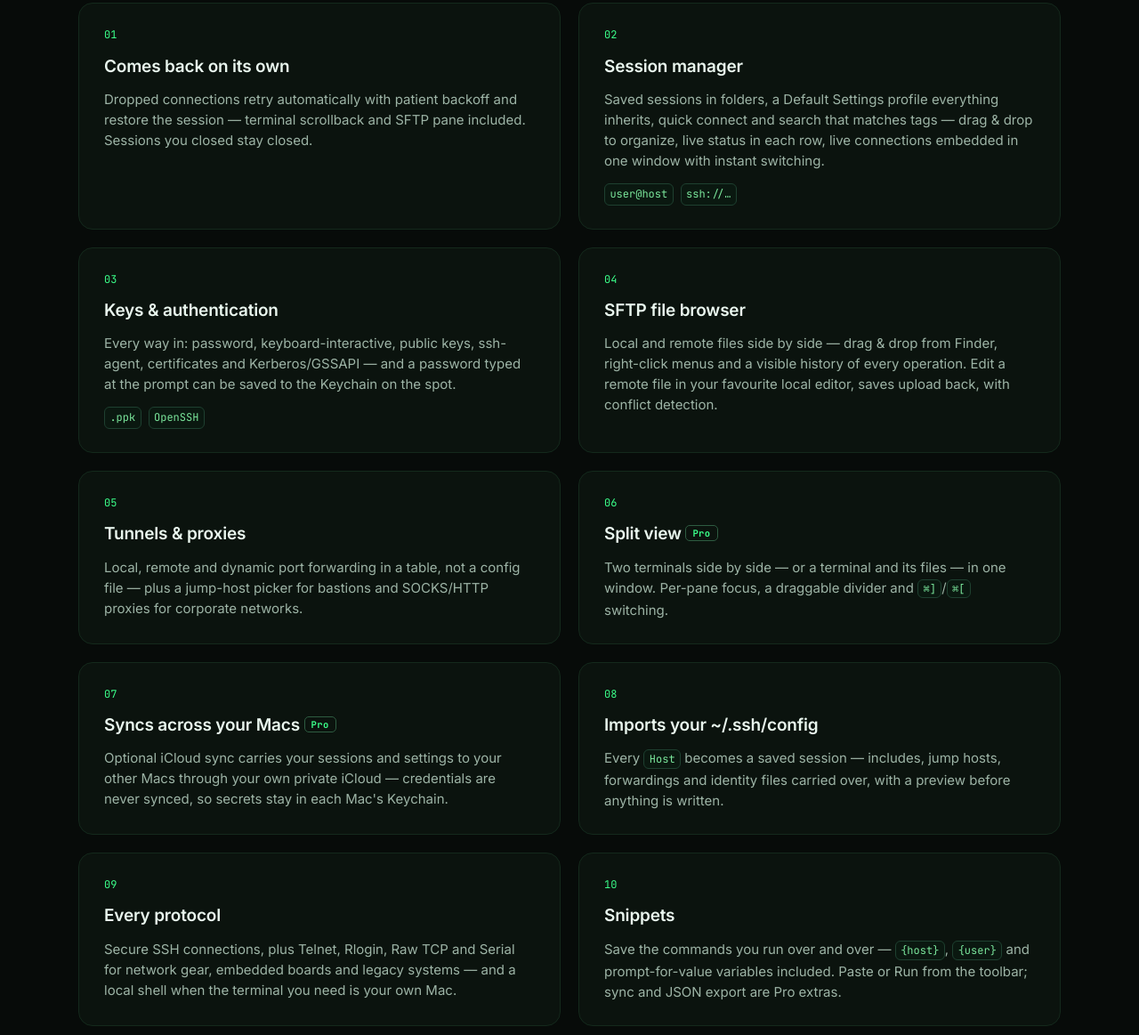
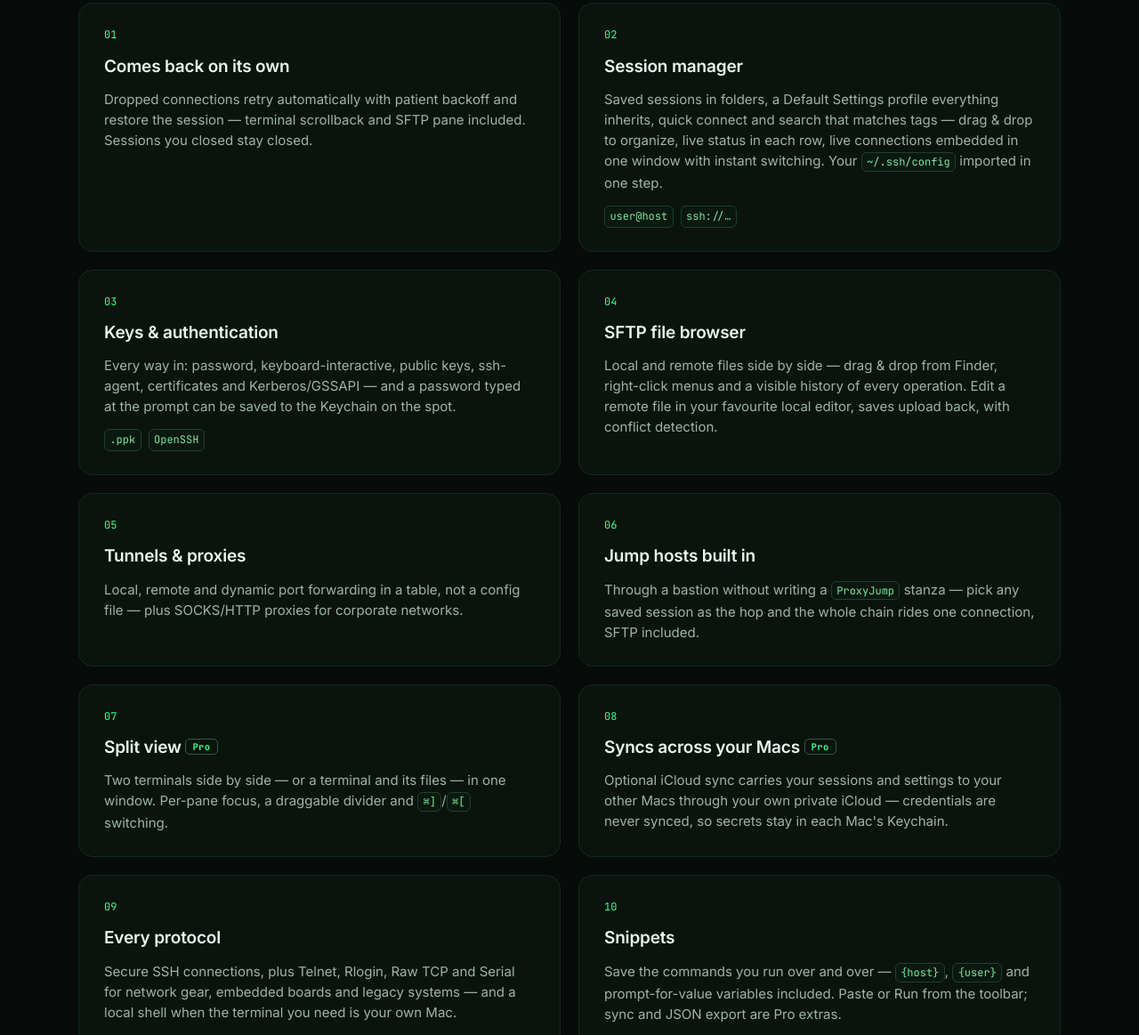
Before and after one commit to knstntnkek/macittysite, a plain HTML site: page index.html in a window 1280 px wide. Shown: the part 3244-4407 px from the top of the page at 89% size. Drawn offline with Linux system fonts and the light colour scheme.

Commit message:
Site update

```diff
--- a/index.html
+++ b/index.html
@@ -236,7 +236,8 @@
           <p>Saved sessions in folders, a Default Settings profile everything
           inherits, quick connect and search that matches tags — drag &amp;
           drop to organize, live status in each row, live connections embedded
-          in one window with instant switching.</p>
+          in one window with instant switching. Your <code>~/.ssh/config</code>
+          imported in one step.</p>
           <div class="chips"><code>user@host</code><code>ssh://…</code></div>
         </div>
 
@@ -262,12 +263,19 @@
           <span class="idx">05</span>
           <h3>Tunnels &amp; proxies</h3>
           <p>Local, remote and dynamic port forwarding in a table, not a
-          config file — plus a jump-host picker for bastions and
-          SOCKS/HTTP proxies for corporate networks.</p>
+          config file — plus SOCKS/HTTP proxies for corporate networks.</p>
         </div>
 
         <div class="feature">
           <span class="idx">06</span>
+          <h3>Jump hosts built in</h3>
+          <p>Through a bastion without writing a <code>ProxyJump</code>
+          stanza — pick any saved session as the hop and the whole chain
+          rides one connection, SFTP included.</p>
+        </div>
+
+        <div class="feature">
+          <span class="idx">07</span>
           <h3>Split view <span class="pro-tag">Pro</span></h3>
           <p>Two terminals side by side — or a terminal and its files —
           in one window. Per-pane focus, a draggable divider and
@@ -275,19 +283,11 @@
         </div>
 
         <div class="feature">
-          <span class="idx">07</span>
+          <span class="idx">08</span>
           <h3>Syncs across your Macs <span class="pro-tag">Pro</span></h3>
           <p>Optional iCloud sync carries your sessions and settings to your
           other Macs through your own private iCloud — credentials are
           never synced, so secrets stay in each Mac's Keychain.</p>
-        </div>
-
-        <div class="feature">
-          <span class="idx">08</span>
-          <h3>Imports your ~/.ssh/config</h3>
-          <p>Every <code>Host</code> becomes a saved session — includes,
-          jump hosts, forwardings and identity files carried over,
-          with a preview before anything is written.</p>
         </div>
 
         <div class="feature">
```
